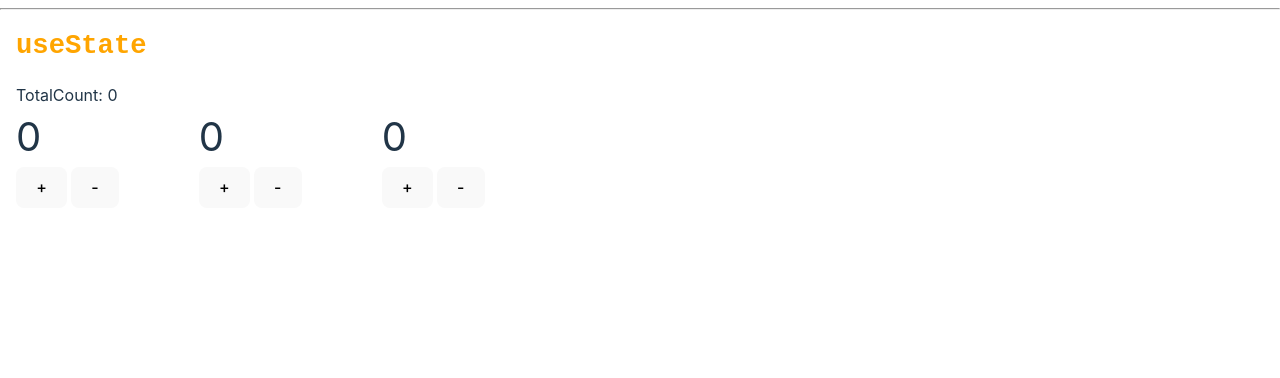
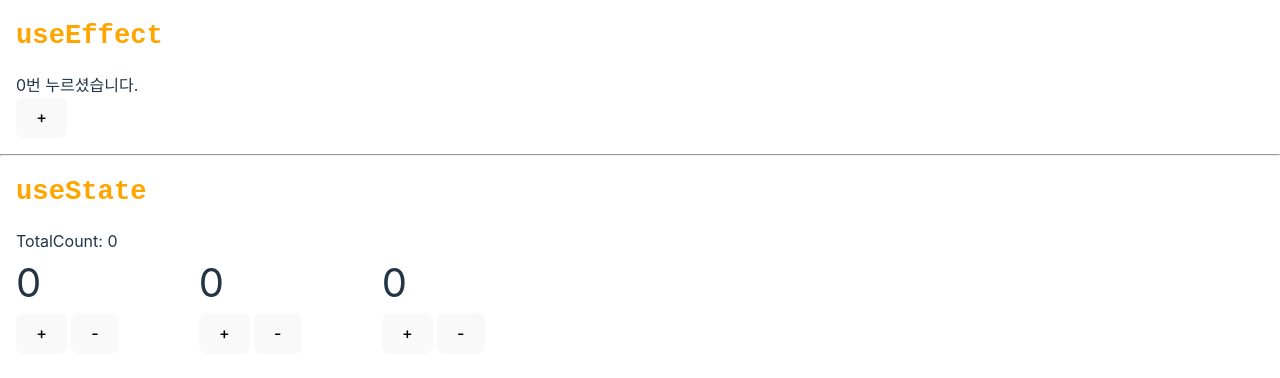
Before and after one commit to Damdadira/react-component-practice, a React (Vite) app: page / in a window 1280 px wide. Shown: the top 378 px of the page. Built offline with nearby package versions, Linux system fonts and the light colour scheme.

Commit message:
useEffect 컴포넌트 연습

```diff
--- a/src/App.jsx
+++ b/src/App.jsx
@@ -1,14 +1,37 @@
 import './App.css'
-import { useState } from 'react'
+import { useState, useEffect } from 'react'
 import Board from './components/Board';
 import Counter from './components/Counter'; //useState
 
 function App() {
+  //useState
   const [ totalCount, setTotalCount ] = useState(0);
+
+  //useEffect - 무언가 변화가 있을 때 감지하여 반응하는 훅
+  const [ count, setCount ] = useState(0);
+  useEffect(() => { console.log(`${count}번 눌림.`) }, [count])
+
+  useEffect(() => {
+    console.log('컴포넌트 실행')
+    const handleScroll = () => { console.log(window.scrollY) };
+
+    document.addEventListener('scroll', handleScroll);
+    return () => document.removeEventListener('scroll', handleScroll);
+  }, []);
 
   return(
     <div>
+      <div style={{display: 'flex', flexDirection: 'column', gap: '1rem', margin: '1rem'}}>
+        <code style={{fontSize: '1.7rem', fontWeight: '800', color: 'orange'}}>useEffect</code>
+        <div>
+          <div>{count}번 누르셨습니다.</div>
+          <button onClick={() => setCount(count + 1)}>+</button>
+
+          {/* <div style={{height: 10000}}></div> */}
+        </div>
+      </div>
       <hr />
+
       <div style={{display: 'flex', flexDirection: 'column', gap: '1rem', margin: '1rem'}}>
         <code style={{fontSize: '1.7rem', fontWeight: '800', color: 'orange'}}>useState</code>
         <div>
```
